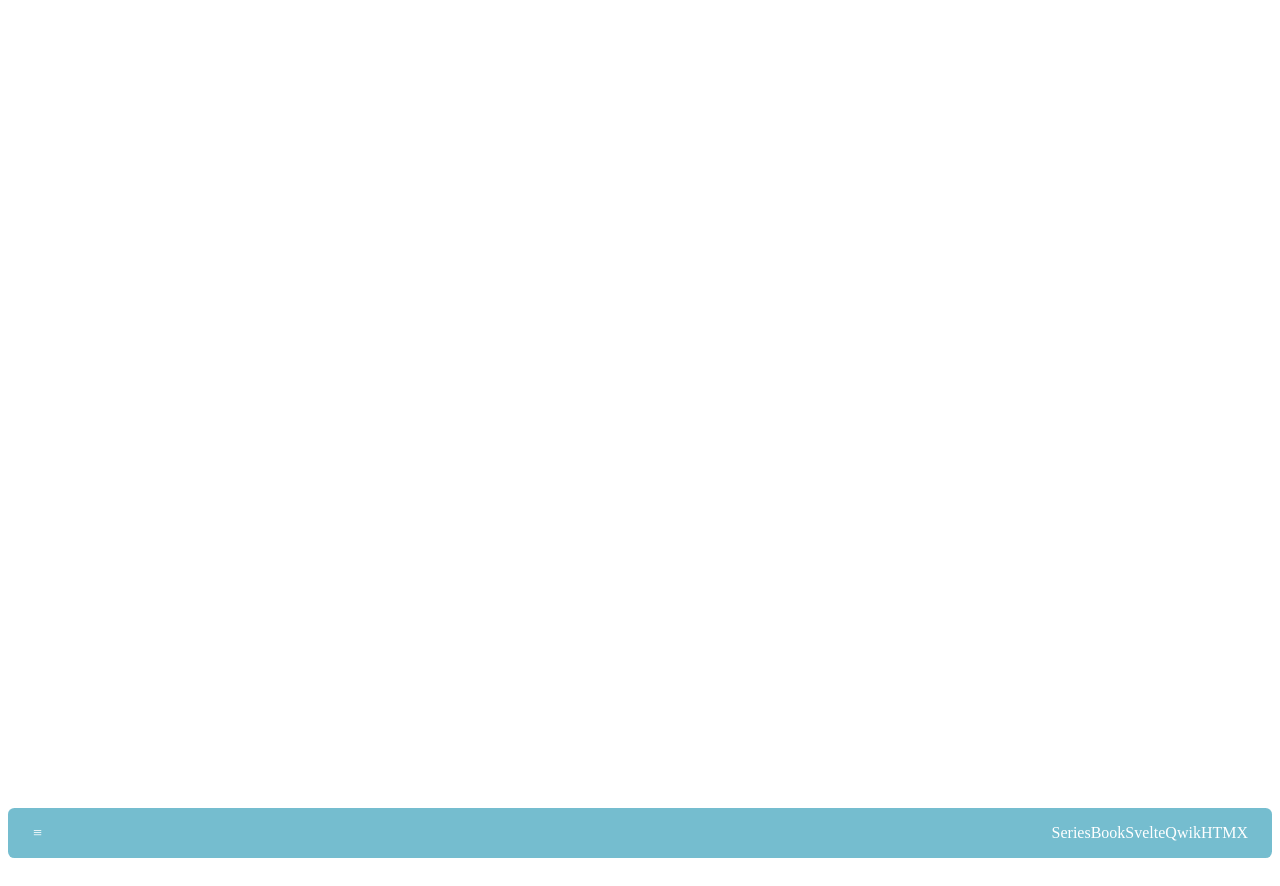
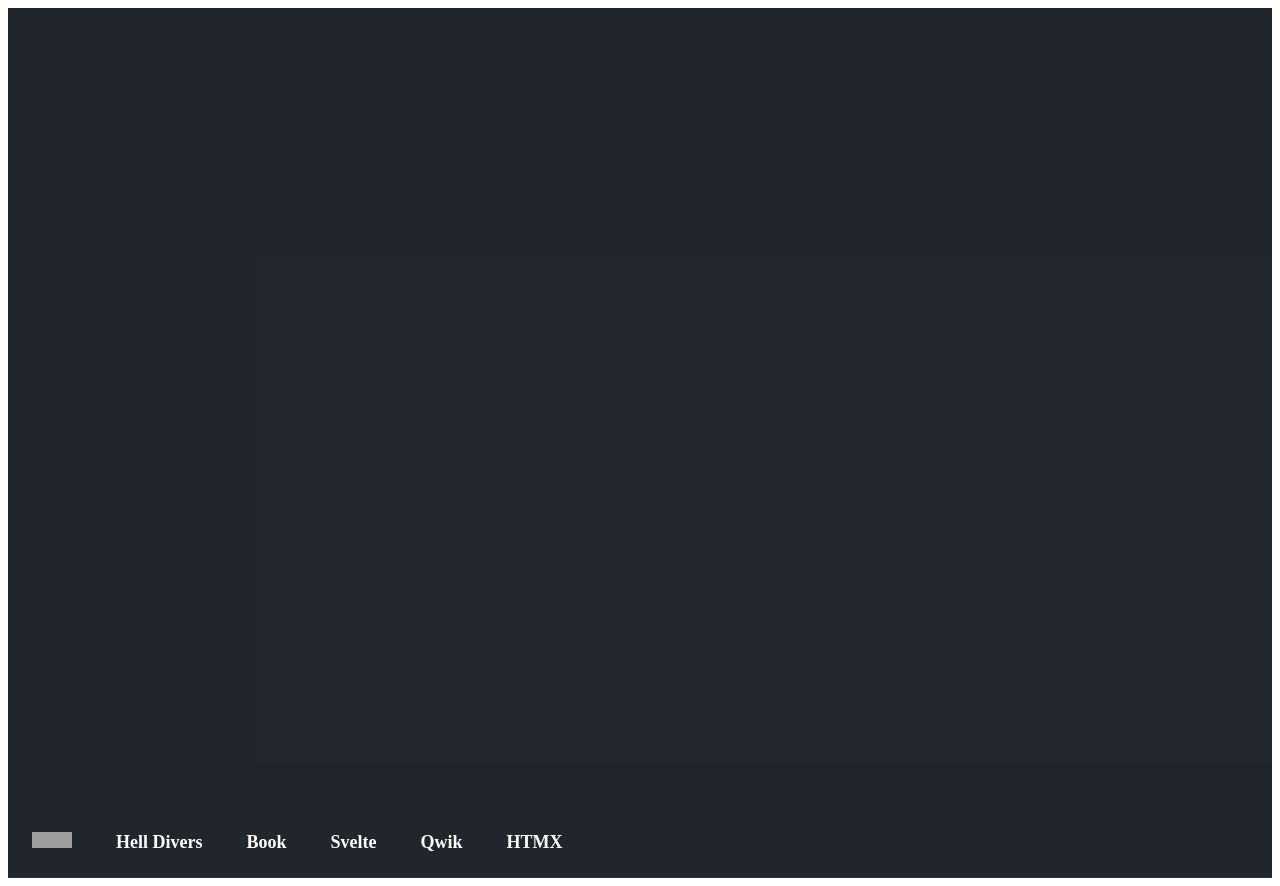
Before and after one commit to ochampaughj1/Web-Dev-App, an Angular app: page / in a window 1280 px wide. Built offline with nearby package versions, Linux system fonts and the light colour scheme; grey boxes are pictures that could not be loaded.

Commit message:
book model and new page components created

```diff
--- a/package.json
+++ b/package.json
@@ -27,7 +27,7 @@
     "zone.js": "~0.14.3"
   },
   "devDependencies": {
-    "@angular-devkit/build-angular": "^17.3.2",
+    "@angular-devkit/build-angular": "^17.3.3",
     "@angular/cli": "^17.3.2",
     "@angular/compiler-cli": "^17.3.0",
     "@types/express": "^4.17.17",
--- a/src/app/app.component.css
+++ b/src/app/app.component.css
@@ -6,35 +6,37 @@
 body {
     height: 100vh;
     display: grid;
+    background-color: #161b22f2;
+    color: white;
 }
 
-/**************/
+/******** Navbar ********/
 nav {
-    display: flex;
-    justify-content: space-between;
-    align-items: center;
-    background-color: hsla(192, 48%, 51%, 0.74);
-    padding: 1rem 1.5rem;
-    border-radius: 0.4rem;
+    display: block;
+    background-color:#161b22f2;
+    padding: 1.5rem 1.5rem;
+    border-bottom: 1px solid #30363d;
 }
 nav ul {
     list-style: none;
-    display: flex;
-    justify-content: space-evenly;
+    display: inline-flex;
+    justify-content: flex-start;
+    gap: 1.75rem;
 }
-nav a {
+.link {
     text-decoration: none;
     color: white;
+    padding: 0.50rem;
+    border-radius: .25rem;
+    font-size: 18px;
+    font-weight:600;
 }
-nav #toggle, nav label {
-    display: none;
+.link:hover {
+    background-color: #30363d;
 }
-nav label {
+img {
+    height: 1rem;
+    width: 3rem;
     display: inline-flex;
-    color: white;
-    cursor: pointer;
+    padding-right: .5rem;
 }
-
-nav #toggle:checked ~ .menu {
-    width: 100%;
-}
--- a/src/app/app.component.html
+++ b/src/app/app.component.html
@@ -4,13 +4,13 @@
 </head>
 <body></body>
 
+<!--navbar-->
 <nav>
-  <input type="checkbox" name="" id="toggle">
-  <label for="toggle"><i class="material-icons">≡</i></label>
   <div class="menu">
     <ul>
-      <li><a href="#" class="link" routerLink="/series-page">Series</a></li>
-      <li><a href="#" class="link" routerLink="/book-page">Book</a></li>
+      <a href="#"><img src="./assets/images/helldivers1.jpg"></a>
+      <li><a href="#" class="link" routerLink="/series-page">Hell Divers</a></li>
+      <li><a href="#" class="link">Book</a></li>
       <li><a href="#" class="link">Svelte</a></li>
       <li><a href="#" class="link">Qwik</a></li>
       <li><a href="#" class="link">HTMX</a></li>
--- a/src/app/app.component.ts
+++ b/src/app/app.component.ts
@@ -11,4 +11,6 @@ import { RouterOutlet, RouterLink, RouterLinkActive } from '@angular/router';
 })
 export class AppComponent {
   title = 'routing-app';
+
+  seriesList: string[] = ["Hell Divers", "Legend"];
 }
--- a/src/app/app.routes.ts
+++ b/src/app/app.routes.ts
@@ -1,8 +1,6 @@
 import { Routes } from '@angular/router';
 import { SeriesPageComponent } from './series-page/series-page.component';
-import { BookPageComponent } from './book-page/book-page.component';
 
 export const routes: Routes = [
     { path: 'series-page', component: SeriesPageComponent },
-    { path: 'book-page', component: BookPageComponent },
   ];
--- a/src/app/book-page/book-page.component.html
+++ /dev/null
@@ -1 +0,0 @@
-<p>book-page works!</p>
--- a/src/app/series-page/series-page.component.css
+++ b/src/app/series-page/series-page.component.css
@@ -1,6 +1,11 @@
 .heading {
     display: grid;
-    justify-content: center;
+    text-align: center;
+    font-family:'Trebuchet MS', 'Lucida Sans Unicode', 'Lucida Grande', 'Lucida Sans', Arial, sans-serif;
+}
+.heading h1 {
+  font-size: 50px;
+  margin-bottom: 0;
 }
 
 
@@ -11,7 +16,6 @@
     margin-top: 30px;
     display: flex;
     gap: 1.25rem;
-    transition: all 400ms;
   }
 
   .card {
--- a/src/app/series-page/series-page.component.html
+++ b/src/app/series-page/series-page.component.html
@@ -1,40 +1 @@
-<div class="heading">
-    <h1>Hell Divers!</h1>
-</div>
-
-<!--gallery-->
-<div class="container">
-    <div class="card">
-      <img src="./assets/images/helldivers1.jpg">
-    </div>
-    <div class="card">
-      <img src="./assets/images/helldivers2.jpg">
-    </div>
-    <div class="card">
-      <img src="./assets/images/helldivers3.jpg">
-    </div>
-    <div class="card">
-      <img src="./assets/images/helldivers4.jpg">
-    </div>
-    <div class="card">
-      <img src="./assets/images/helldivers5.jpg">
-    </div>
-    <div class="card">
-      <img src="./assets/images/helldivers6.jpg">
-    </div>
-    <div class="card">
-        <img src="./assets/images/helldivers7.jpg">
-    </div>
-    <div class="card">
-        <img src="./assets/images/helldivers8.jpg">
-    </div>
-    <div class="card">
-        <img src="./assets/images/helldivers9.jpg">
-    </div>
-    <div class="card">
-        <img src="./assets/images/helldivers10.jpg">
-    </div>
-    <div class="card">
-        <img src="./assets/images/helldivers11.jpg">
-    </div>
-  </div>
+<app-series></app-series>
--- a/src/app/series-page/series-page.component.ts
+++ b/src/app/series-page/series-page.component.ts
@@ -1,9 +1,10 @@
-import { Component } from '@angular/core';
+import { Component, Input } from '@angular/core';
+import { SeriesComponent } from '../series/series.component';
 
 @Component({
   selector: 'app-series-page',
   standalone: true,
-  imports: [],
+  imports: [SeriesComponent],
   templateUrl: './series-page.component.html',
   styleUrl: './series-page.component.css'
 })
```
Also changed, not shown: src/app/book-page/book-page.component.ts (deleted, +0 -12 lines), src/app/book-page/book-page.component.css (deleted), 2 other files (tests, documents, lock files or other folders).
